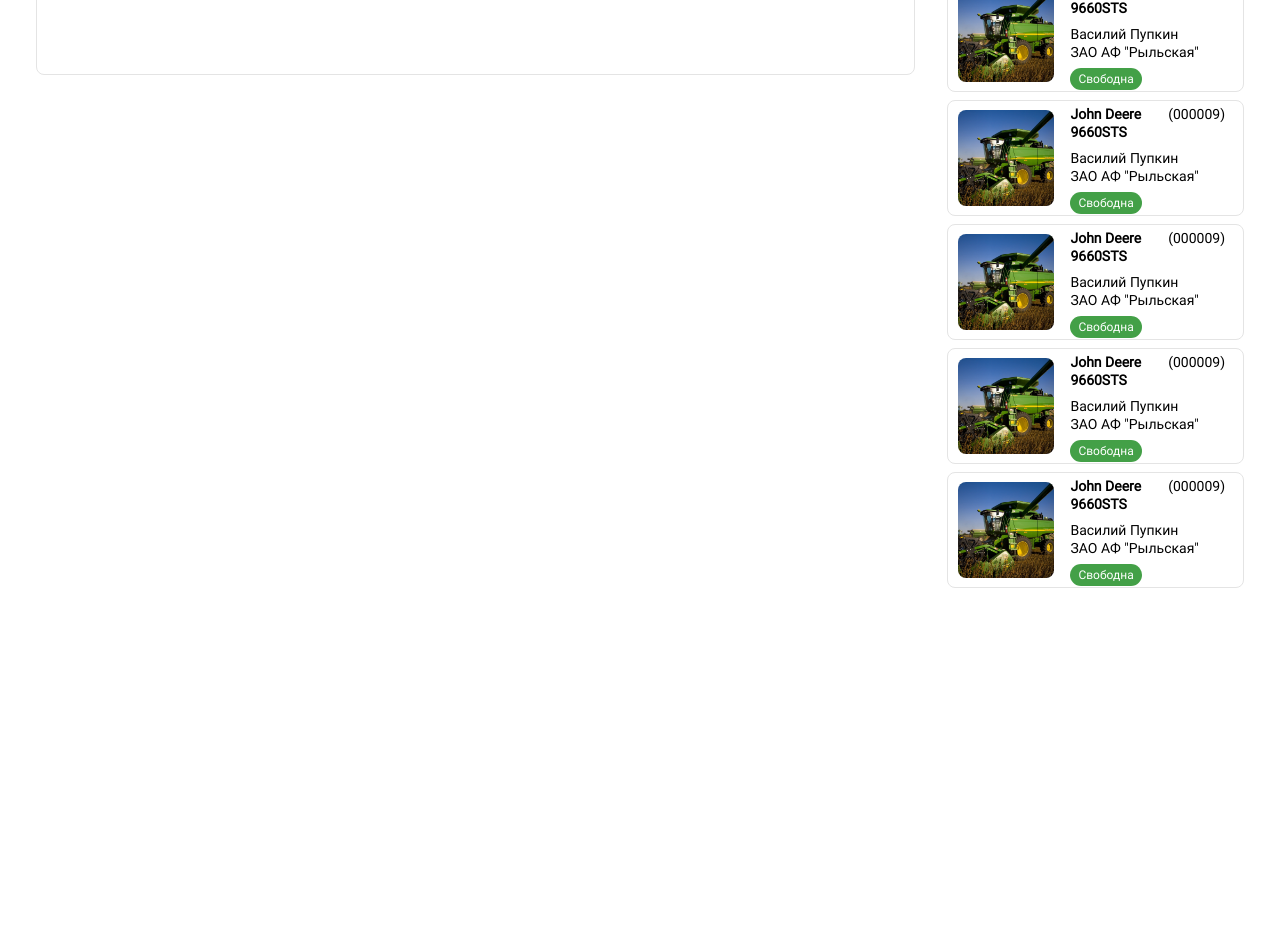
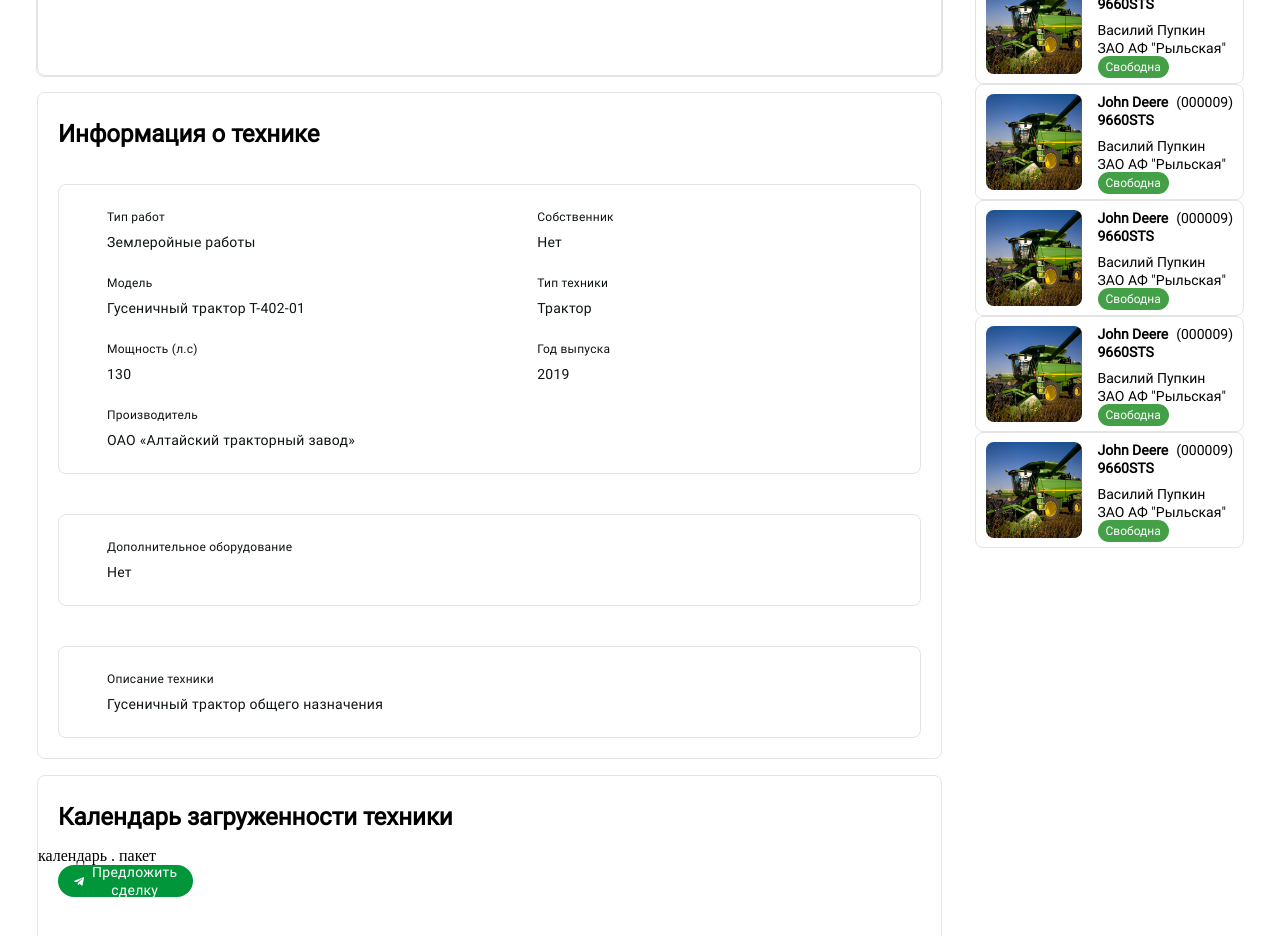
Before and after one commit to m3Rzy/laex, a React (Create React App) app in the folder laex_front/: page / in a window 1280 px wide. Shown: the part 700-1636 px from the top of the page. Before the commit the page ends 1304 px from the top, so only its background shows below. Built offline with nearby package versions, Linux system fonts and the light colour scheme.

Commit message:
info done

```diff
--- a/laex_front/src/pages/otech.js
+++ b/laex_front/src/pages/otech.js
@@ -50,6 +50,7 @@
         <h1 className="title__page">Комбайн John Deere 9660STS (ID000009)</h1>
         {/* Нужен контейнер большой для 2ух */}
         <div className="container">
+          <div className="column__left">
             <div className="order__container__pic">
               {/* <div className="picture" /> */}
               <div className="left__right">
@@ -59,6 +60,56 @@
                 <div className="angle__right__page">
                   <FaAngleRight />
                 </div>
+              </div>
+            </div>
+            <div className="info__card">
+              <h1 className="title__page__card">Информация о технике</h1>
+              <div className="first__type__card">
+                <div className="double__columns__card">
+                  <div className="first__about">
+                    <p className="title__card__p">Тип работ</p>
+                    <p className="about__card">Землеройные работы</p>
+                    <p className="title__card__p">Модель</p>
+                    <p className="about__card">Гусеничный трактор Т-402-01</p>
+                    <p className="title__card__p">Мощность (л.с)</p>
+                    <p className="about__card">130</p>
+                    <p className="title__card__p">Производитель</p>
+                    <p className="about__card">ОАО «Алтайский тракторный завод»</p>
+                  </div>
+                  <div className="second__about">
+                    <p className="title__card__p">Собcтвенник</p>
+                    <p className="about__card">Нет</p>
+                    <p className="title__card__p">Тип техники</p>
+                    <p className="about__card">Трактор</p>
+                    <p className="title__card__p">Год выпуска</p>
+                    <p className="about__card">2019</p>
+                  </div>
+                </div>
+              </div>
+              <div className="first__type__card">
+                <div className="double__columns__card">
+                  <div className="first__about">
+                    <p className="title__card__p">Дополнительное оборудование</p>
+                    <p className="about__card">Нет</p>
+                    </div>
+                </div>
+              </div>
+              <div className="first__type__card">
+                <div className="double__columns__card">
+                  <div className="first__about">
+                    <p className="title__card__p">Описание техники</p>
+                    <p className="about__card">Гусеничный трактор общего назначения</p>
+                    </div>
+                </div>
+              </div>
+            </div>
+            <div className="info__card__calendar">
+              <h1 className="title__page__card">Календарь загруженности техники</h1>
+              календарь . пакет
+              <a className="card__button__chat__about" href="#">
+              <FaTelegramPlane className="deal" size={19} />
+                <a href="#" className="card__button__a__chat">Предложить сделку</a>
+              </a>
             </div>
           </div>
           <div className="right__container">
@@ -93,23 +144,8 @@
                 <a href="#" className="card__button__a__deal">Предложить сделку</a>
               </a>
             </div>
-
             <div className="list__tech__container">
               <h1 className="">Другая техника</h1>
-              {/* <div className="custom__tech">
-                <div className="left__custom__tech">
-                  <div className="custom__photo__tech"></div>
-                </div>
-                <div className="right__custom__tech">
-                  <div className="custom__tech__about">
-                    <h2 className="otstup">John Deere 9660STS</h2>
-                    <p className="otstup">(000009)</p>
-                  </div>
-                  <p>Василий Пупкин</p>
-                  <p className="v__otstup">ЗАО АФ "Рыльская"</p>
-                  <div className="card__status__tech">Свободна</div>
-                </div>
-              </div> */}
               <Card />
               <Card />
               <Card />
@@ -118,11 +154,10 @@
               <Card />
             </div>
           </div>
-
         </div>
       </div>
     </div>
   );
 }
 
-export {Otech};
+export { Otech };
--- a/laex_front/src/styles/otech.css
+++ b/laex_front/src/styles/otech.css
@@ -100,7 +100,7 @@
 }
 
 .angle__right {
-    margin-top: 0.55em;
+    margin-top: 1em;
     margin-left: 1em;
     margin-right: 1em;
 }
@@ -132,14 +132,6 @@
     line-height: 28px;
 }
 
-p {
-    font-family: 'Roboto';
-    font-style: normal;
-    font-size: 14px;
-    line-height: 18px;
-    margin: 0;
-}
-
 h2 {
     font-family: 'Roboto';
     margin: 0;
@@ -166,14 +158,28 @@
     flex-grow: 0;
 }
 
+.column__left {
+    margin-top: 16px;
+    /* display: flex; */
+    flex-direction: row;
+    flex: 3;
+
+    /* width: 954px; */
+    /* width: 65%; */
+    /* height: 510px; */
+    height: 600px;
+    background: #FFFFFF;
+    border: 1px solid #E4E4E4;
+    border-radius: 8px;
+    align-self: stretch;
+}
+
 .container {
     /* border: #000000 1px solid; */
     display: flex;
-    flex-flow: row nowrap;
-
-    /* display: flex;
+    flex-flow: colunm;
     flex-direction: row;
-    flex-wrap: wrap; */
+    flex-wrap: wrap;
     width: 100%;
 }
 
@@ -277,7 +283,6 @@
     margin-left: 5%;
     width: 90%;
     height: 32px;
-
 
     background-color: #01963A;
     color: white;
@@ -475,9 +480,13 @@
 
 .order__container__pic {
     flex-grow: 2.5;
-    margin-top: 16px;
+    /* margin-top: 16px; */
+    /* display: flex; */
     display: flex;
     flex-direction: column;
+    flex: 3;
+    /* flex-basis: 10%; */
+    /* flex-direction: column; */
     box-sizing: border-box;
 
     padding: 20px;
@@ -520,6 +529,14 @@
     background-size: contain;
 }
 
+.custom__tech p {
+    font-family: 'Roboto';
+    font-style: normal;
+    font-size: 14px;
+    line-height: 18px;
+    margin: 0;
+}
+
 .custom__tech {
     margin-bottom: 8px;
     box-sizing: border-box;
@@ -543,6 +560,12 @@
     flex: none;
     order: 0;
     flex-grow: 0;
+
+    font-family: 'Roboto';
+    font-style: normal;
+    font-size: 14px;
+    line-height: 18px;
+    margin: 0;
 }
 
 .left__custom__tech {
@@ -574,6 +597,7 @@
     margin-right: 8px;
     /* margin-top: 8px; */
     margin-bottom: 8px;
+
 
 }
 
@@ -611,3 +635,115 @@
     order: 1;
     flex-grow: 0;
 }
+
+.info__card {
+    margin-top: 16px;
+    background: #fff2e1;
+    flex-grow: 2.5;
+    display: flex;
+    height: 665px;
+    flex-direction: column;
+    background: #FFFFFF;
+    border: 1px solid #E4E4E4;
+    border-radius: 8px;
+}
+
+.title__page__card {
+    margin-left: 20px;
+    font-family: 'Roboto';
+    font-style: normal;
+    font-weight: 600;
+    font-size: 24px;
+    line-height: 28px;
+    /* text-align: center; */
+    margin-top: 27px;
+    /* display: flex; */
+    color: #000000;
+    height: 28px;
+    flex: none;
+    order: 0;
+    flex-grow: 0;
+}
+
+.first__type__card {
+    margin: 20px;
+    flex-grow: 0;
+    background: #FFFFFF;
+    border: 1px solid #E4E4E4;
+    border-radius: 8px;
+}
+
+.double__columns__card {
+    display: flex;
+    flex-direction: row;
+    font-family: 'Roboto';
+}
+
+.first__about {
+    width: 50%;
+    padding: 0px 0px 24px 24px;
+}
+
+.second__about {
+    width: 50%;
+    padding: 0px 0px 24px 24px;
+
+}
+
+.title__card__p {
+    padding: 24px 0px 8px 24px;
+    font-size: 12px;
+    line-height: 16px;
+    margin: 0;
+    letter-spacing: 0.25px;
+    color: #0E1412;
+}
+
+.about__card {
+    /* padding-bottom: 16px; */
+    padding-left: 24px;
+    /* padding: 0px 0px 8px 24px; */
+
+    font-size: 14px;
+    /* font-weight: 600; */
+    line-height: 18px;
+    margin: 0;
+    letter-spacing: 0.25px;
+    color: #0E1412;
+}
+
+.card__button__chat__about {
+    margin-left: 20px;
+
+    text-decoration: none;
+    box-sizing: border-box;
+
+    display: flex;
+    flex-direction: row;
+    justify-content: center;
+    align-items: center;
+    padding: 7px 16px;
+    gap: 8px;
+    width: 15%;
+    height: 32px;
+
+    background-color: #01963A;
+    color: white;
+    border-radius: 100px;
+    flex: none;
+    order: 0;
+    align-self: stretch;
+    flex-grow: 0;
+}
+
+.info__card__calendar {
+    margin-top: 16px;
+    background: #fff2e1;
+    flex-grow: 2.5;
+    display: flex;
+    height: 500px;
+    flex-direction: column;
+    background: #FFFFFF;
+    border: 1px solid #E4E4E4;
+    border-radius: 8px;
+}
```
Lines whose indentation alone changed are shown as unchanged.
